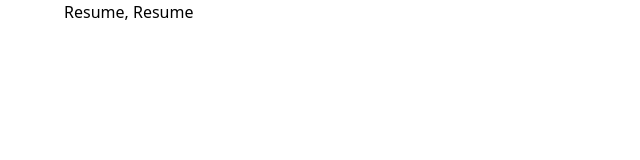
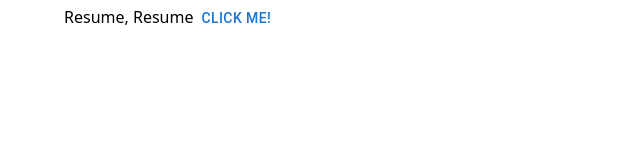
Before and after one commit to JohnDesiderio/website, a React (Create React App) app: page /website/portfolio/Resume in a window 1280 px wide. Shown: the top 160 px of the page, without its empty margins (0-640 px from the left). Built offline with nearby package versions, Linux system fonts and the light colour scheme.

Commit message:
Correct routing throughout webpage yessir

```diff
--- a/src/Homepage/Homepage.tsx
+++ b/src/Homepage/Homepage.tsx
@@ -1,10 +1,14 @@
 import React from 'react';
-import { Container } from '@mui/material';
+import { Container, Button } from '@mui/material';
+import { Link } from 'react-router-dom'
 
 const Homepage:React.FC<{}> = () => {
     return (
         <Container className="font-bold">
             This is landing page and place for redirecting toward other pages.
+            <Link to='/website/portfolio'>Click Me!</Link>
+
+            <Button href='/website/portfolio'>Portfolio</Button>
         </Container>
     )
 }
--- a/src/portfolio/Portfolio.tsx
+++ b/src/portfolio/Portfolio.tsx
@@ -1,18 +1,16 @@
 import { ReactDOM } from 'react';
 import { Routes, Route } from 'react-router-dom';
 import React, { useEffect } from 'react';
-import { Container } from '@mui/material';
+import { Container, Button } from '@mui/material';
 import Resume from './pages/Resume';
 
 const Portfolio:React.FC<{}> = () => {
 
-    useEffect(() => {
-        console.log('Hello world!')
-    }, [])
-
     return (
         <Container>
             Portfolio, Portfolio
+
+            <Button href='/website/'>Click Me!</Button>
         </Container>
     )
 }
--- a/src/portfolio/pages/Resume.tsx
+++ b/src/portfolio/pages/Resume.tsx
@@ -1,9 +1,10 @@
-import { Container } from '@mui/material';
+import { Button, Container } from '@mui/material';
 
 export const Resume:React.FC<{}> = () => {
     return (
         <Container>
             Resume, Resume
+            <Button href='/website/'>Click Me!</Button>
         </Container>
     )
 }
```
